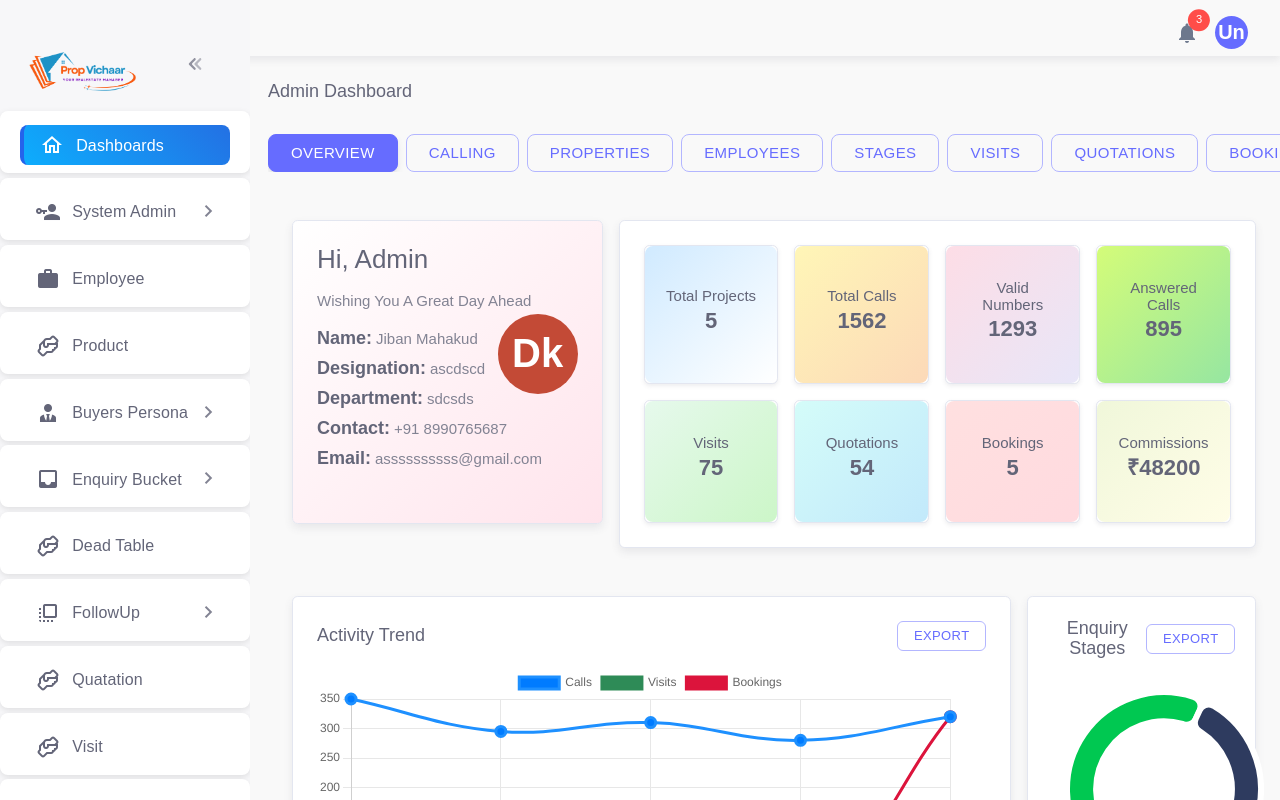
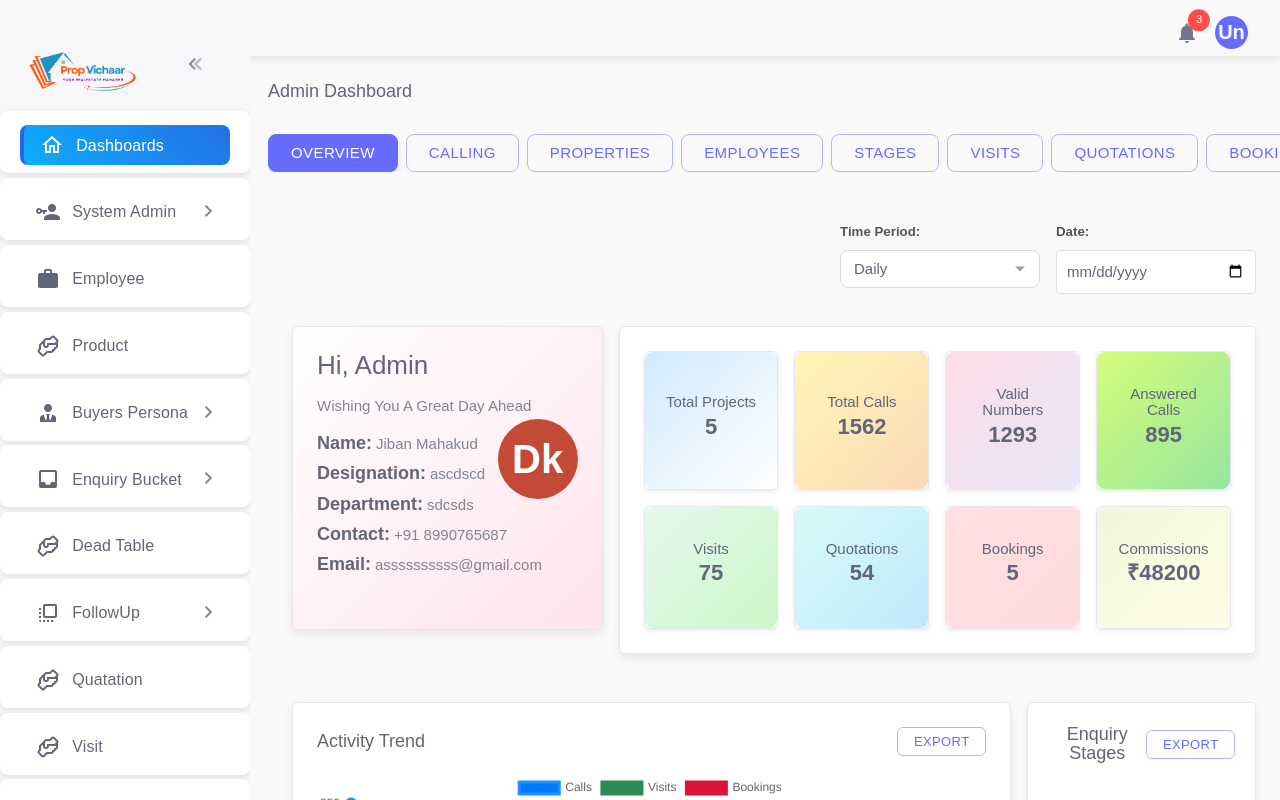
Before and after one commit to pradip-sutar/CRM_Lite_Frontend, a React (Vite) app: page /dashboard in a window 1280 px wide. Built offline with nearby package versions, Linux system fonts and the light colour scheme.

Commit message:
add filter in overview dashboard

```diff
--- a/src/Components/Dashboard/DashboardComponents/OverviewTab.jsx
+++ b/src/Components/Dashboard/DashboardComponents/OverviewTab.jsx
@@ -306,6 +306,33 @@ const Overview = () => {
 
       {/* First Row: Admin Info and Stats */}
       <div className="row g-3 mb-4">
+
+        <div className='d-flex justify-content-end gap-3'>
+          <div className="mb-3" style={{ width: "200px" }}>
+            <label htmlFor="timePeriod" className="form-label fw-bold">Time Period:</label>
+            <select
+              className="form-select"
+              id="timePeriod"
+            >
+              <option value="daily">Daily</option>
+              <option value="weekly">Weekly</option>
+              <option value="monthly">Monthly</option>
+              <option value="quarterly">Quarterly</option>
+              <option value="annually">Annually</option>
+            </select>
+          </div>
+
+          <div className="mb-3" style={{ width: "200px" }}>
+            <label htmlFor="date" className="form-label fw-bold">Date:</label>
+            <input
+              type="date"
+              className="form-control"
+              id="date"
+              name="date"
+            />
+          </div>
+        </div>
+
         <div className="col-12 col-lg-4 col-md-6">
           <div className="card shadow animate-card" style={{ height: "19rem", background: "linear-gradient(135deg, #ffffff, #ffe4ec)", }}>
             <div className="card-body p-4 position-relative">
@@ -557,7 +584,7 @@ const Overview = () => {
               <div className="row text-center mt-4">
                 <div className="col-6 ">
                   <div className='d-flex justify-content-between gap-4'>
-                    <div className="card shadow-sm stat-card h-100 col-12" style={{background: "linear-gradient(135deg, #e6f9ec, #ccf6c8)",}}>
+                    <div className="card shadow-sm stat-card h-100 col-12" style={{ background: "linear-gradient(135deg, #e6f9ec, #ccf6c8)", }}>
                       <div className="card-body">
                         <div className="d-flex align-items-center justify-content-center mb-1">
                           <span
@@ -569,7 +596,7 @@ const Overview = () => {
                         <div className="fw-bold fs-5">112</div>
                       </div>
                     </div>
-                    <div className="card shadow-sm stat-card h-100 col-12" style={{background: "linear-gradient(135deg, #fddde6, #e8e6f8)"}}>
+                    <div className="card shadow-sm stat-card h-100 col-12" style={{ background: "linear-gradient(135deg, #fddde6, #e8e6f8)" }}>
                       <div className="card-body">
                         <div className="d-flex align-items-center justify-content-center mb-1">
                           <span
@@ -583,7 +610,7 @@ const Overview = () => {
                     </div>
                   </div>
                   <div className='d-flex justify-content-between gap-4'>
-                    <div className="card shadow-sm stat-card h-100 col-12" style={{background: "linear-gradient(135deg, #d0eaff, #ffffff)"}}>
+                    <div className="card shadow-sm stat-card h-100 col-12" style={{ background: "linear-gradient(135deg, #d0eaff, #ffffff)" }}>
                       <div className="card-body mb-0">
                         <div className="d-flex align-items-center justify-content-center mb-1">
                           <span
@@ -595,7 +622,7 @@ const Overview = () => {
                         <div className="fw-bold fs-5">12</div>
                       </div>
                     </div>
-                    <div className="card shadow-sm stat-card h-100 col-12" style={{background: "linear-gradient(135deg, #f0f7da, #fffde7)"}}>
+                    <div className="card shadow-sm stat-card h-100 col-12" style={{ background: "linear-gradient(135deg, #f0f7da, #fffde7)" }}>
                       <div className="card-body mb-0">
                         <div className="d-flex align-items-center justify-content-center mb-1">
                           <span
```
